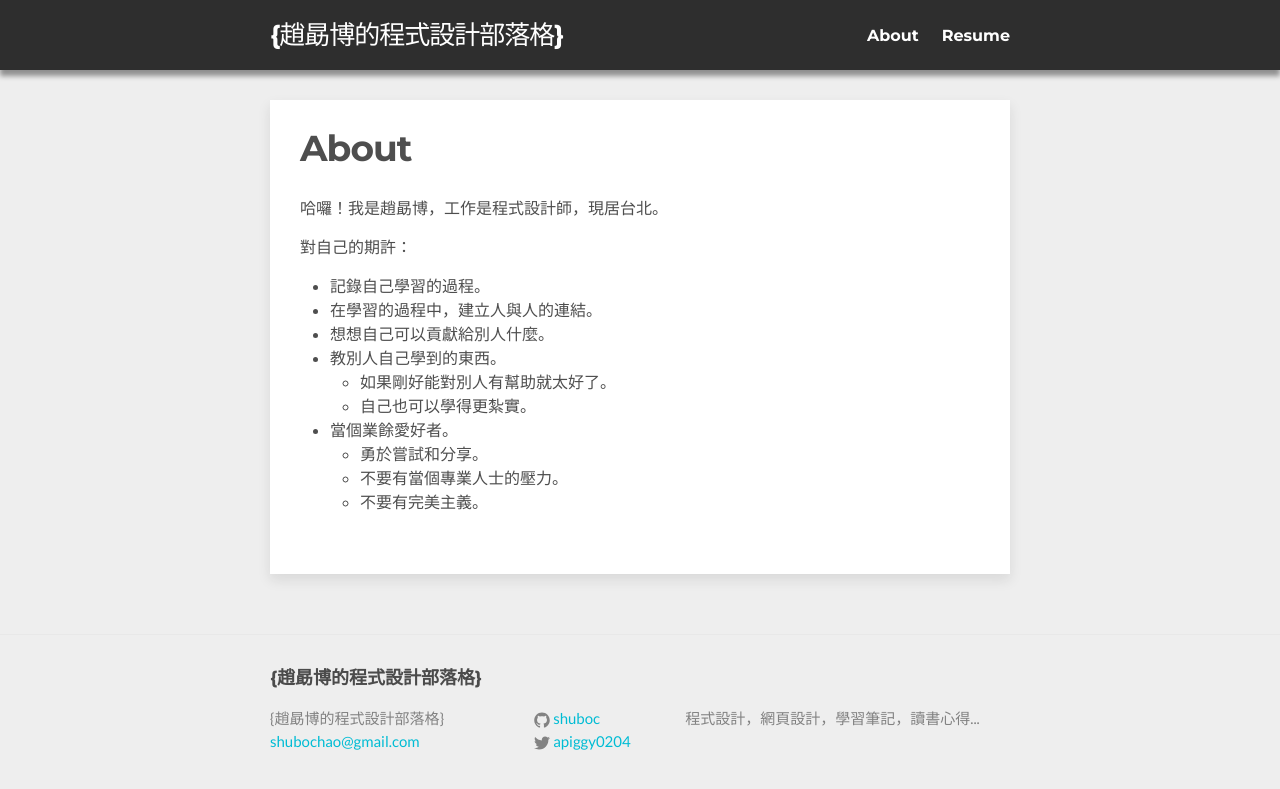
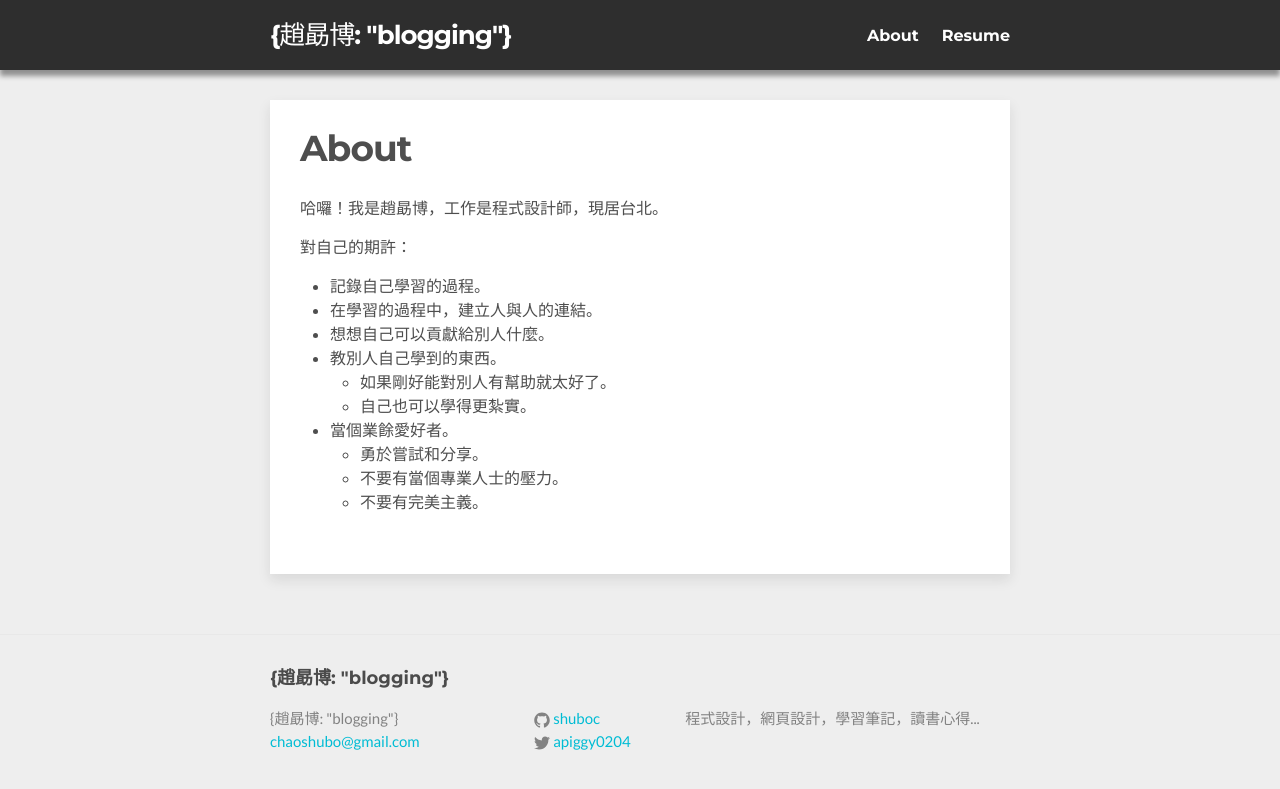
Before and after one commit to shuboc/shuboc.github.io, a Jekyll site: the page built from about.md, in a window 1280 px wide. Shown: the top 789 px of the page. Built offline with Jekyll 4.4.1, drawn with Linux system fonts in a browser that asks for light colours.

Commit message:
Change title

```diff
--- a/_config.yml
+++ b/_config.yml
@@ -6,8 +6,9 @@
 # 'jekyll serve'. If you change this file, please restart the server process.
 
 # Site settings
-title: "{趙勗博的程式設計部落格}"
-email: shubochao@gmail.com
+# title: "{name: \"趙勗博\"}"
+title: '{趙勗博: "blogging"}'
+email: chaoshubo@gmail.com
 description: > # this means to ignore newlines until "baseurl:"
   程式設計，網頁設計，學習筆記，讀書心得...
 baseurl: "" # the subpath of your site, e.g. /blog
```
